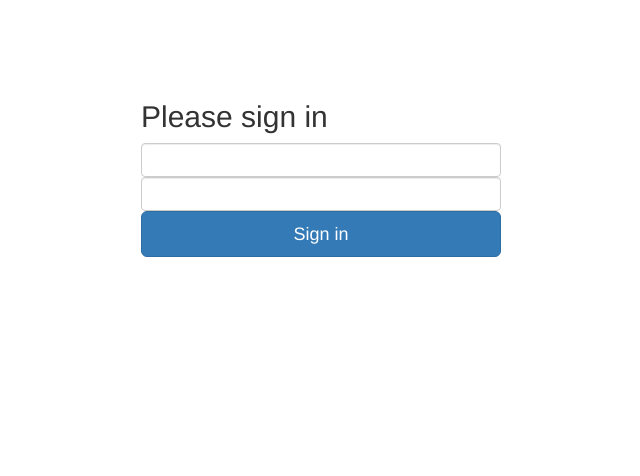
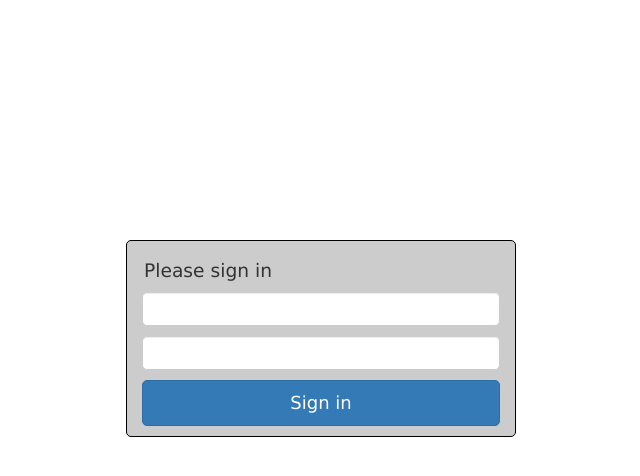
Before and after one commit to jfreeman82/freeblog, a PHP site: page /freeblog/fbadmin/ in a window 1280 px wide. Shown: the top 476 px of the page, without its empty margins (319-959 px from the left). Run offline with PHP 8.4, Linux system fonts and the light colour scheme.

Commit message:
basic login stylesheet

```diff
--- /dev/null
+++ b/fbadmin/inc/stylesheets/css/login.css
@@ -0,0 +1,19 @@
+/*
+    Created on : Aug 7, 2017, 4:30:10 PM
+    Author     : myrmidex
+*/
+#login {
+  font-family: verdana, arial, sans-serif;
+  margin-top: 30vh; }
+  #login .row div {
+    background-color: #ccc;
+    border: thin solid black;
+    border-radius: 5px; }
+    #login .row div h2 {
+      font-size: 14pt;
+      margin-left: 2px; }
+    #login .row div input {
+      border-radius: 5px;
+      margin-bottom: 10px; }
+
+/*# sourceMappingURL=login.css.map */
--- /dev/null
+++ b/fbadmin/inc/stylesheets/sass/login.scss
@@ -0,0 +1,24 @@
+/*
+    Created on : Aug 7, 2017, 4:30:10 PM
+    Author     : myrmidex
+*/
+
+#login {
+  font-family: verdana, arial, sans-serif;
+  margin-top: 30vh;
+  .row {
+    div {
+      background-color: #ccc;
+      border: thin solid black;
+      border-radius: 5px;
+      h2 {
+        font-size: 14pt;
+        margin-left: 2px;
+      }
+      input {
+        border-radius: 5px;
+        margin-bottom: 10px;
+      }
+    }
+  }
+}
--- a/fbadmin/inc/view/View.php
+++ b/fbadmin/inc/view/View.php
@@ -88,10 +88,9 @@ class View {
    */
     public function login(Array $formArray) {
         require_once 'inc/modules/arrayform.php';
-
+        $this->setCss('inc/stylesheets/css/login.css');
         $this->content = '
-    <br><br><br><br>
-    <div class="container">
+    <div class="container" id="login">
         <div class="row">
             <div class="col-lg-4 col-lg-offset-4">';
 
```
Also changed, not shown: 1 other file.
